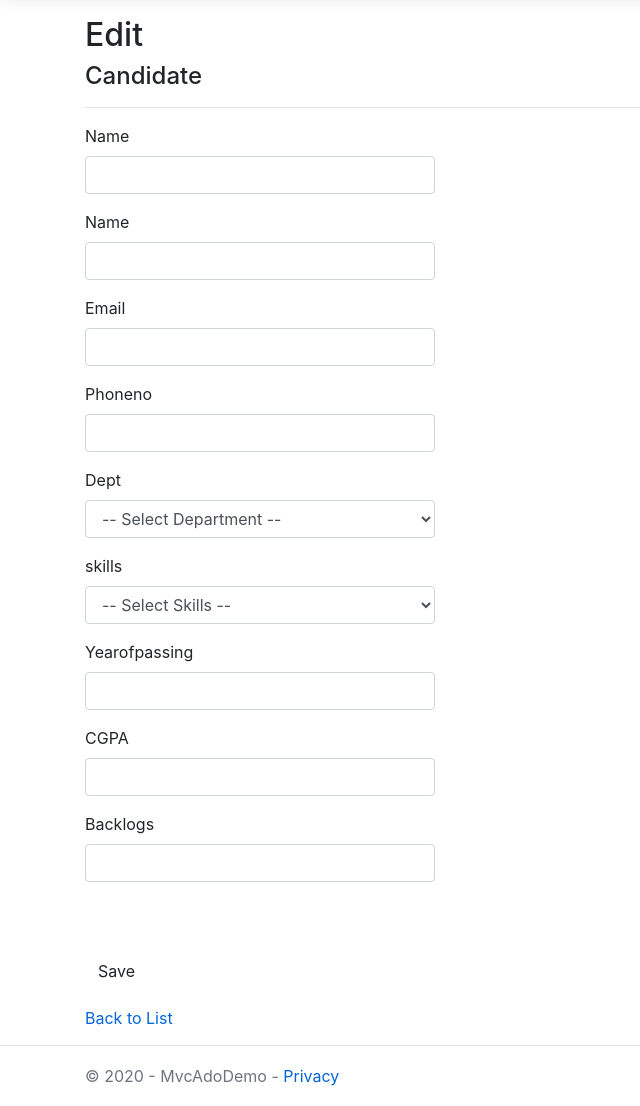
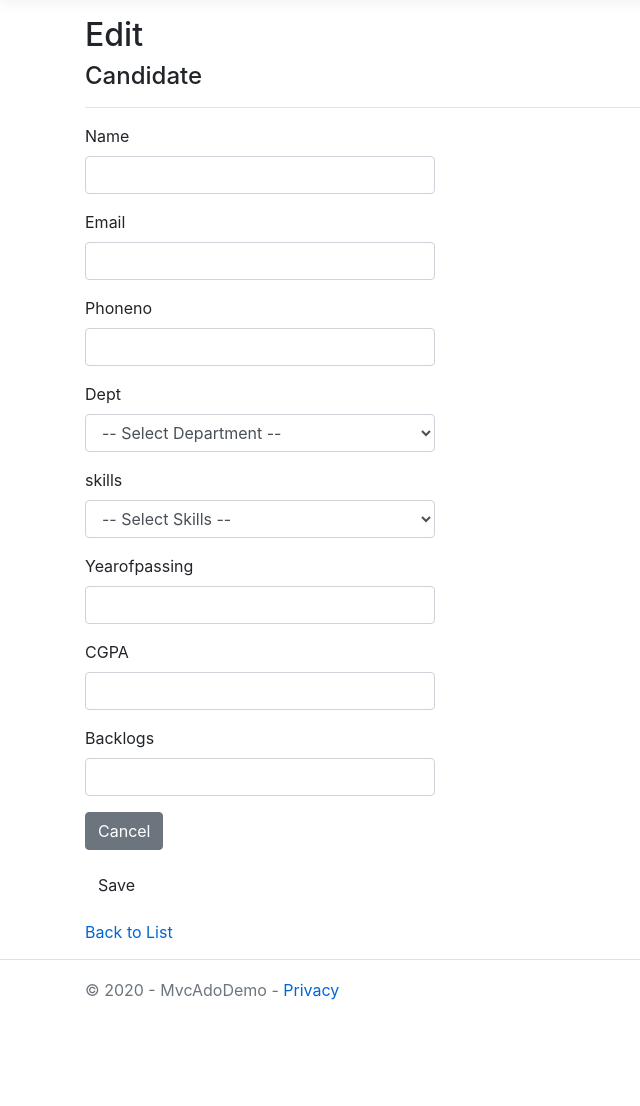
Before and after one commit to kshero18/select_smart, an ASP.NET Core app: template MvcAdoDemo/Views/candidate/edit.cshtml in a window 1280 px wide. Shown: the part 57-1163 px from the top of the page, without its empty margins (0-640 px from the left). After the commit the page ends 1057 px from the top, so only its background shows below. Run offline with ASP.NET Core 8, Linux system fonts and the light colour scheme; the template is opened without the code that fills it, so the values that code supplies are empty.

Commit message:
Fix candidate views, form routes and navigation

```diff
--- a/MvcAdoDemo/Views/candidate/edit.cshtml
+++ b/MvcAdoDemo/Views/candidate/edit.cshtml
@@ -6,14 +6,9 @@
 <hr />
 <div class="row">
     <div class="col-md-4">
-        <form asp-action="Edit">
+        <form asp-action="Edit" asp-route-id="@Model.Regno" method="post">
             <div asp-validation-summary="ModelOnly" class="text-danger"></div>
             <input type="hidden" asp-for="Regno" />
-            <div class="form-group">
-                <label asp-for="Name" class="control-label"></label>
-                <input asp-for="Name" class="form-control" />
-                <span asp-validation-for="Name" class="text-danger"></span>
-            </div>
             <div class="form-group">
                 <label asp-for="Name" class="control-label"></label>
                 <input asp-for="Name" class="form-control" />
@@ -67,7 +62,7 @@
                 <span asp-validation-for="Backlogs" class="text-danger"></span>
             </div>
             <div class="form-group">
-                <input type="cancel" value="" class="btn btn-default" />
+                <a asp-action="Index" class="btn btn-secondary">Cancel</a>
             </div>
             <div class="form-group">
                 <input type="submit" value="Save" class="btn btn-default" />
```
